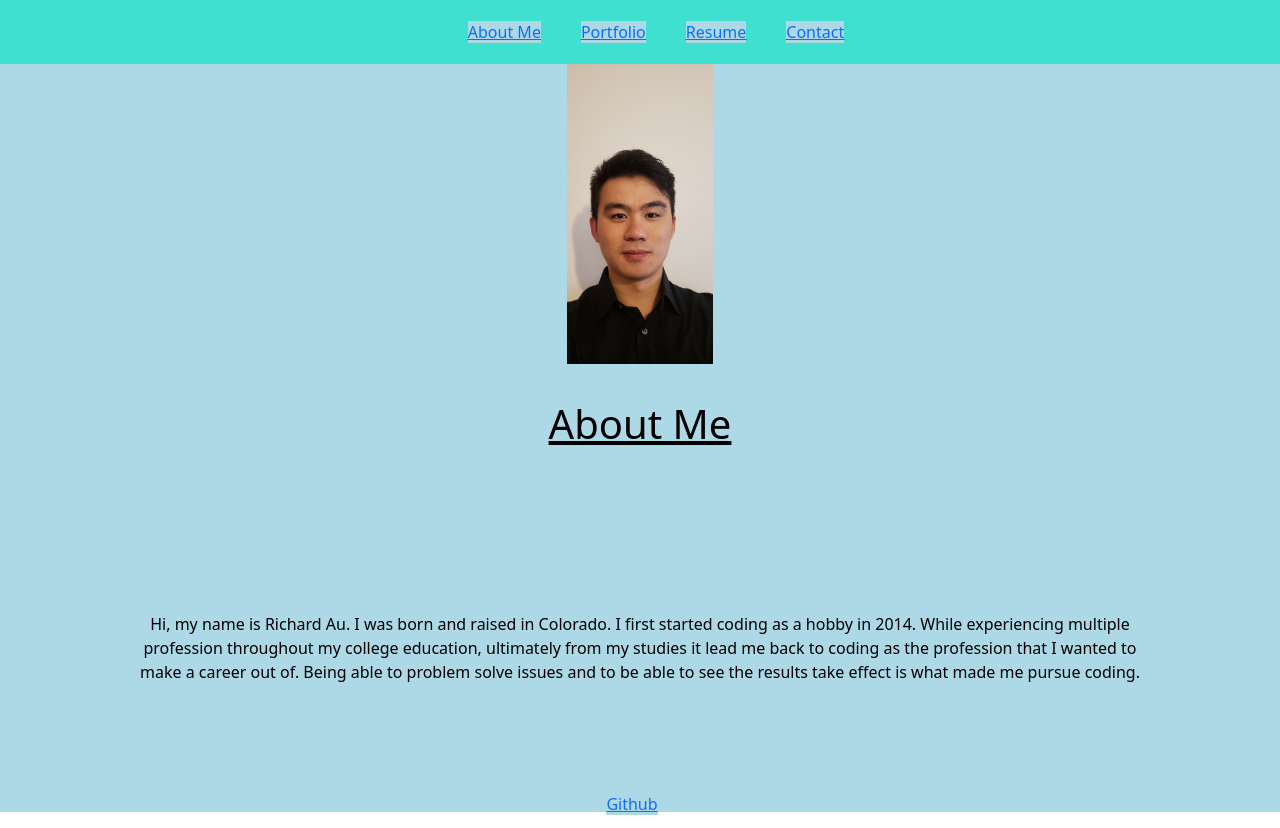
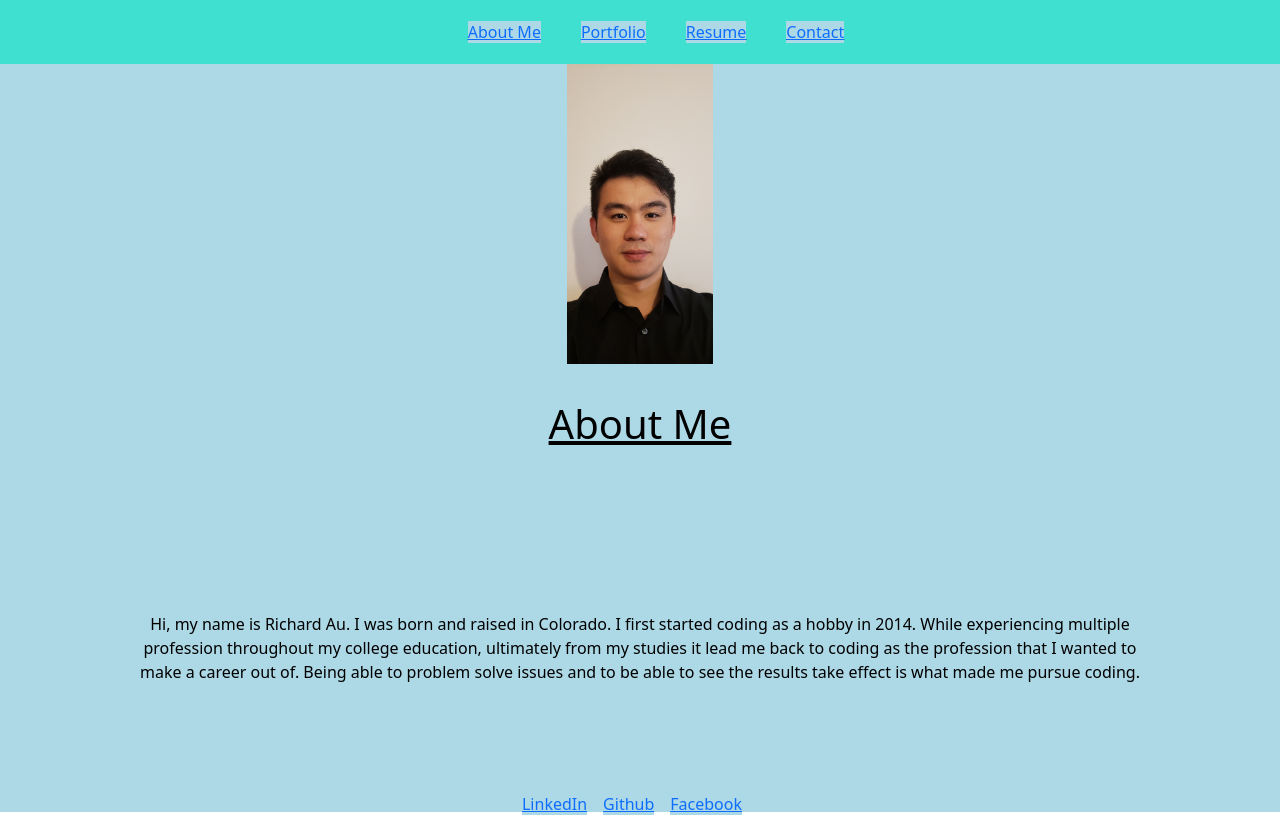
Before and after one commit to Richard-Au1/React-Portfolio, a React (Vite) app: page / in a window 1280 px wide. Built offline with nearby package versions, Linux system fonts and the light colour scheme.

Commit message:
created linked in link and facebook

```diff
--- a/src/components/footer.jsx
+++ b/src/components/footer.jsx
@@ -5,7 +5,13 @@ export default function Footer() {
     return (
         <footer className="d-flex justify-content-center ">
             <div className='pe-3'>
+                <a href="https://www.linkedin.com/in/richard-au-9699a729b/">LinkedIn</a>
+            </div>
+            <div className='pe-3'>
                 <a href="https://github.com/Richard-Au1/React-Portfolio">Github</a>
+            </div>
+            <div className='pe-3'>
+                <a href="https://www.facebook.com/richard.au.9/">Facebook</a>
             </div>
         </footer>
     )
--- a/src/index.css
+++ b/src/index.css
@@ -18,6 +18,7 @@ a {
   color: #646cff;
   text-decoration: inherit;
 }
+
 a:hover {
   color: #535bf2;
 }
```
